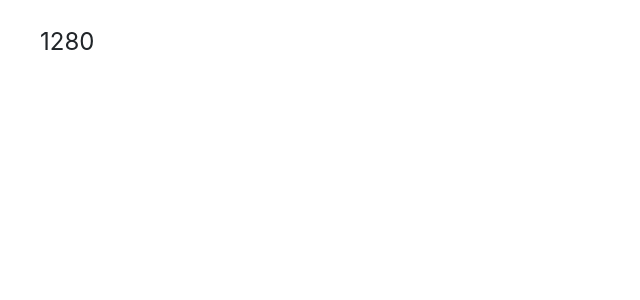
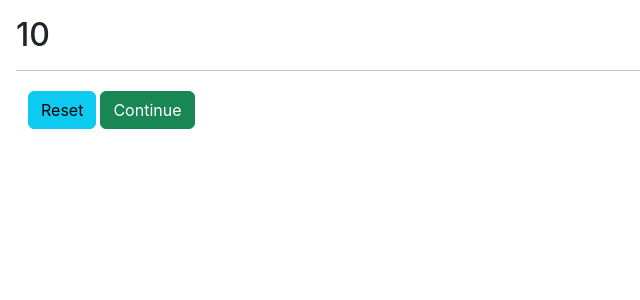
Before and after one commit to RudovichNazar23/ReactLearning, a React (Create React App) app in the folder functional-components/: page / in a window 1280 px wide. Shown: the top 300 px of the page, without its empty margins (0-640 px from the left). Built offline with nearby package versions, Linux system fonts and the light colour scheme.

Commit message:
added new component where I continued practising useEffect hook

```diff
--- a/functional-components/src/App.js
+++ b/functional-components/src/App.js
@@ -10,6 +10,7 @@ import RemoteDropDown from './components/RemoteDropDown';
 import Clicker from './components/Clicker';
 import StopWatch from './components/StopWatch';
 import ResizeWindow from './components/ResizeWindow';
+import CountDown from './components/CountDown';
 
 function App() {
   const taskList = [
@@ -46,7 +47,8 @@ function App() {
           </Fragment> */}
           {/* <Clicker /> */}
           {/* <StopWatch /> */}
-          <ResizeWindow />
+          {/* <ResizeWindow /> */}
+          <CountDown />
       </div>
   );
 }
--- /dev/null
+++ b/functional-components/src/components/CountDown.js
@@ -0,0 +1,51 @@
+import {useState, useEffect} from "react";
+
+function CountDown(){
+    const [seconds, setSeconds] = useState(10);
+    const [isRunning, setIsRunning] = useState(false);
+
+    useEffect(
+        () => {
+            if(!isRunning){
+                return;
+            }
+
+            const interval = setInterval(
+                () => {
+                    if(seconds <= 0){
+                        return setIsRunning(() => false);
+                    }
+                    else{
+                        return setSeconds(() => seconds - 1);
+                    }
+                }, 1000
+            );
+
+            return () => clearInterval(interval);
+        },
+        [isRunning, seconds]
+    );
+
+    return (
+        <div>
+            <h2>
+                {seconds}
+            </h2>
+            <hr />
+            <div className="p- m-2">
+                <button className="btn btn-info m-1" onClick={() => setSeconds(() => 10)}>
+                    Reset
+                </button>
+                    {
+                        isRunning ? (
+                            <button className="btn btn-danger" onClick={() => setIsRunning(false)}> Pause </button>
+                        ) : (
+                            <button className="btn btn-success" onClick={() => setIsRunning(true)} disabled={seconds === 0}>Continue</button>
+                        )
+                    }
+            </div>
+        </div>
+    );
+};
+
+export default CountDown;
```
